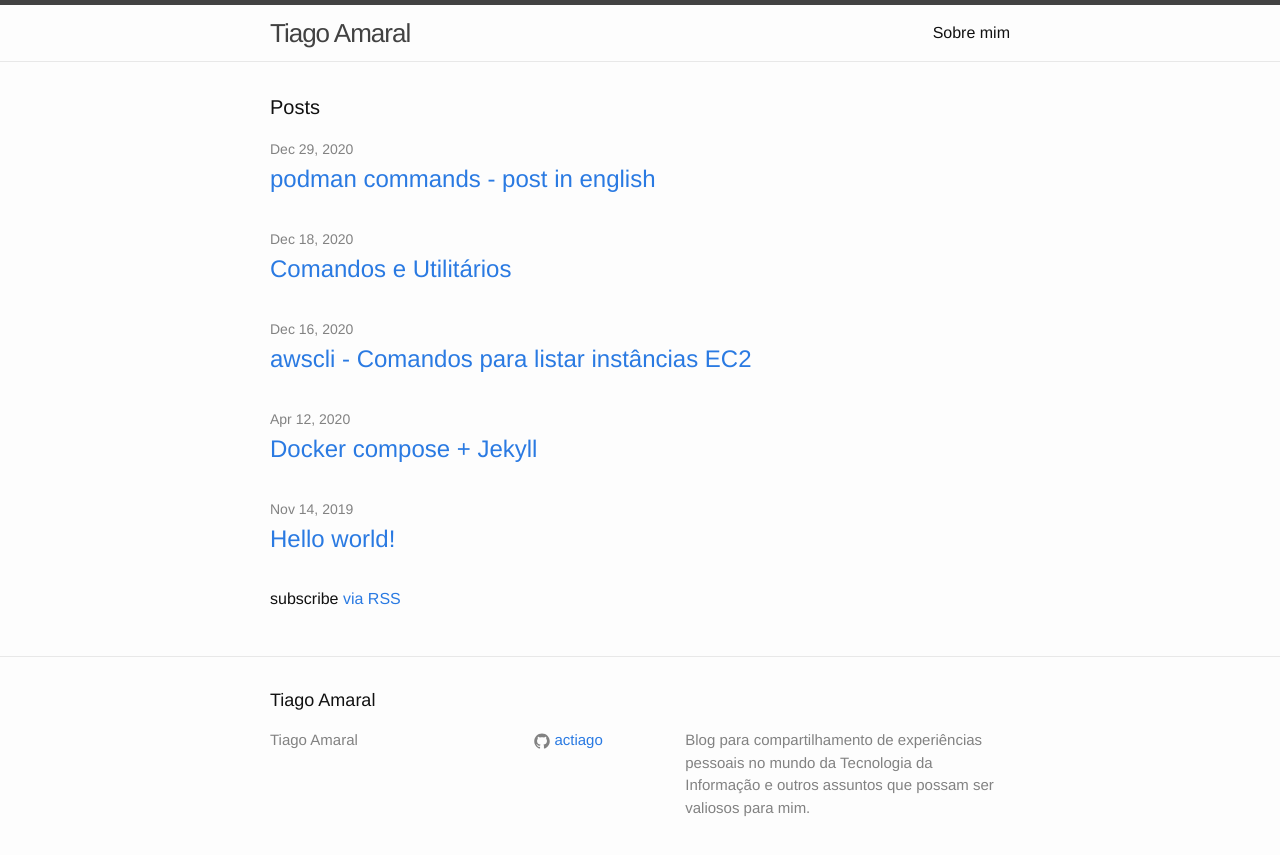
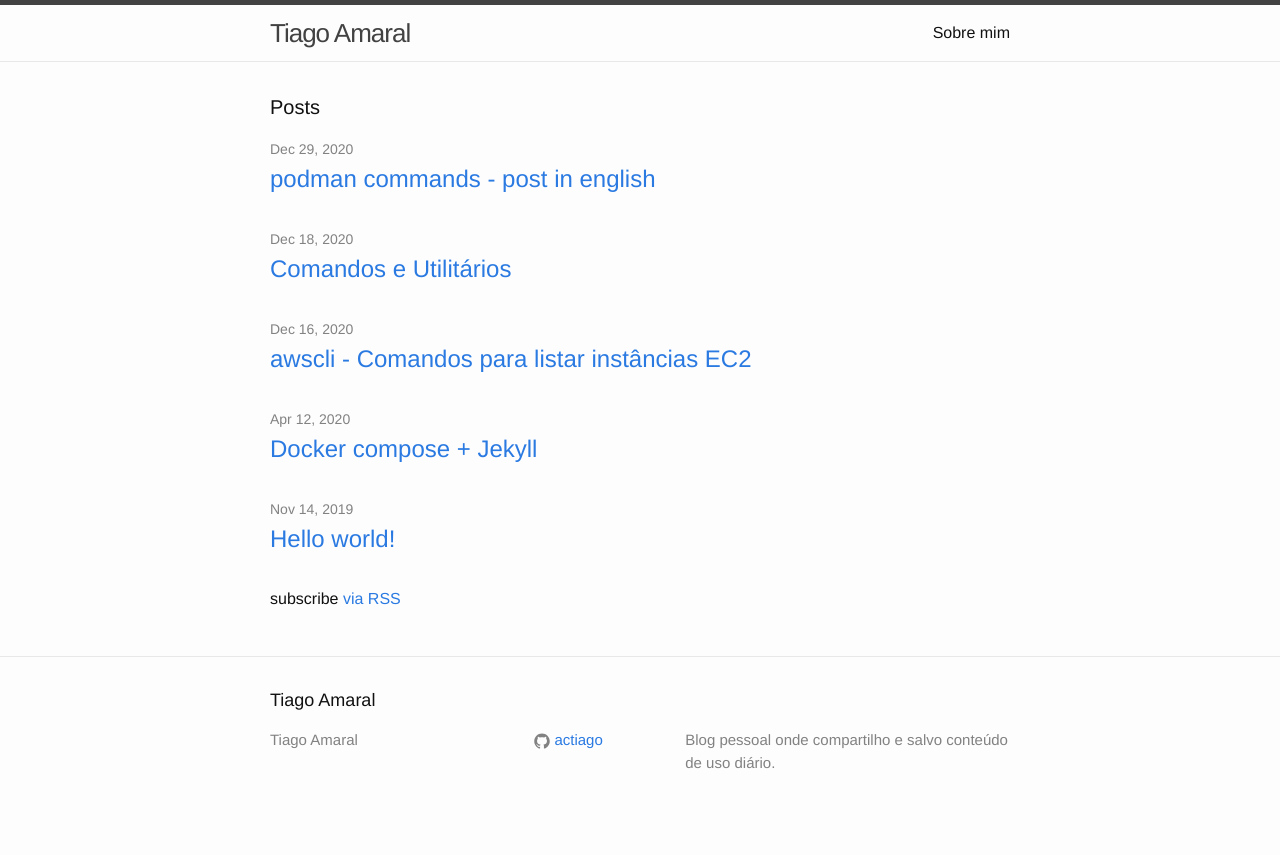
Before and after one commit to actiago/actiago.github.io, a Jekyll site: the page built from index.html, in a window 1280 px wide. Shown: the top 855 px of the page. Built offline with Jekyll 4.4.1, drawn with Linux system fonts in a browser that asks for light colours.

```diff
--- a/_config.yml
+++ b/_config.yml
@@ -3,9 +3,7 @@
 
 # email: tiagoamaralc@gmail.com
 description: > # this means to ignore newlines until "baseurl:"
-  Blog para compartilhamento de experiências pessoais no mundo da
-  Tecnologia da Informação e outros assuntos que possam ser valiosos
-  para mim.
+  Blog pessoal onde compartilho e salvo conteúdo de uso diário.
 
 tagline: Sysadmin
 pic: favicon.png
```
Also changed, not shown: .pre-commit-config.yaml.
